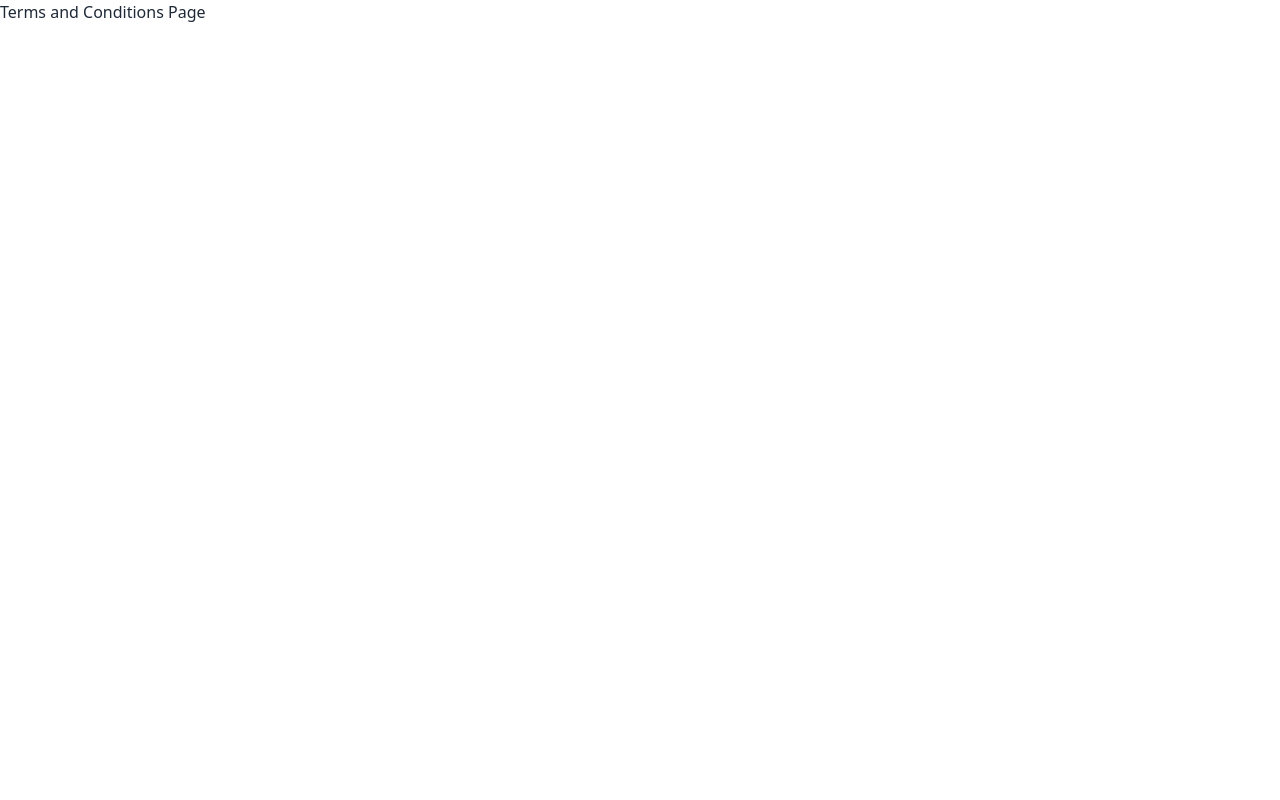
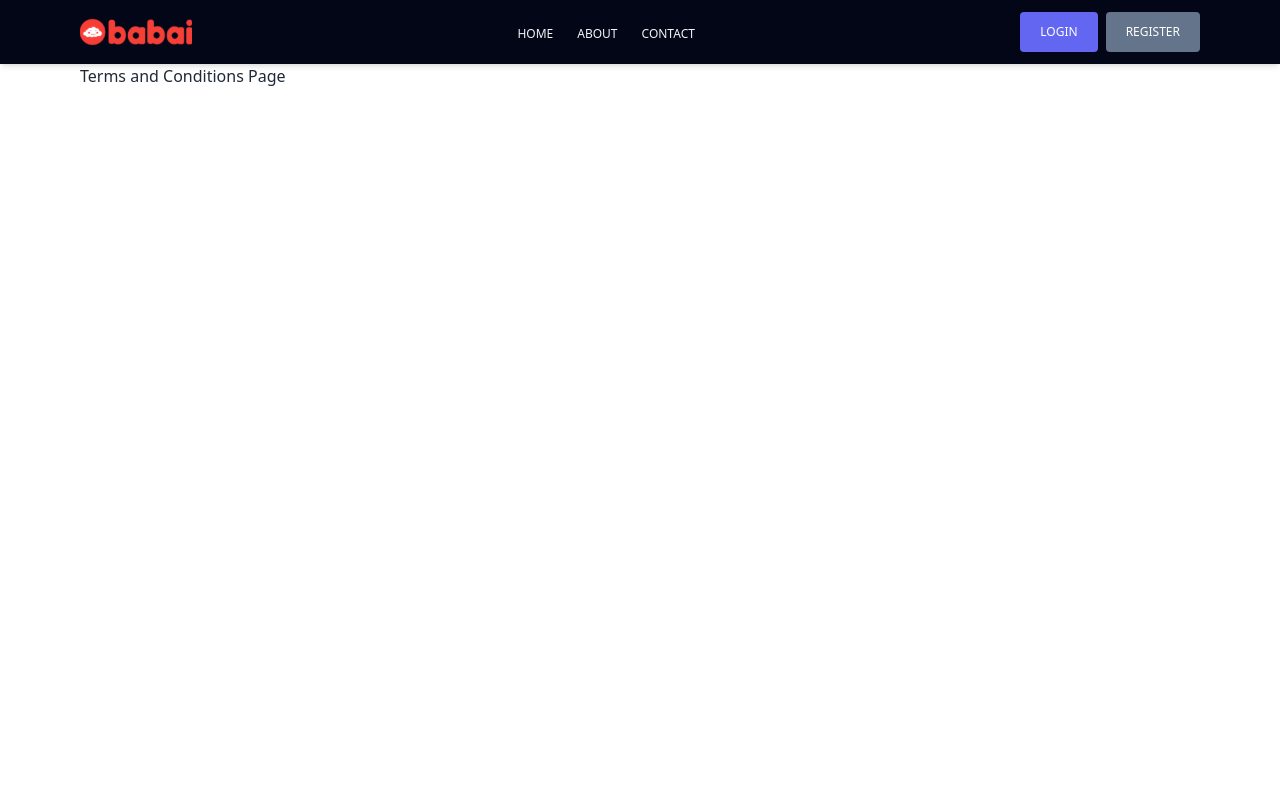
Before and after one commit to it27427/babai-mern-app, a React (Vite) app in the folder views/: page /terms-of-use in a window 1280 px wide. Shown: the top 800 px of the page. Built offline with nearby package versions, Linux system fonts and the light colour scheme.

Commit message:
Terms Layout Added

```diff
--- a/views/src/pages/Terms.jsx
+++ b/views/src/pages/Terms.jsx
@@ -1,10 +1,10 @@
-import React from 'react';
+import RootLayout from '@/layouts/RootLayout';
 
 const Terms = () => {
   return (
-    <div>
+    <RootLayout>
       <h1>Terms and Conditions Page</h1>
-    </div>
+    </RootLayout>
   );
 };
 
```
